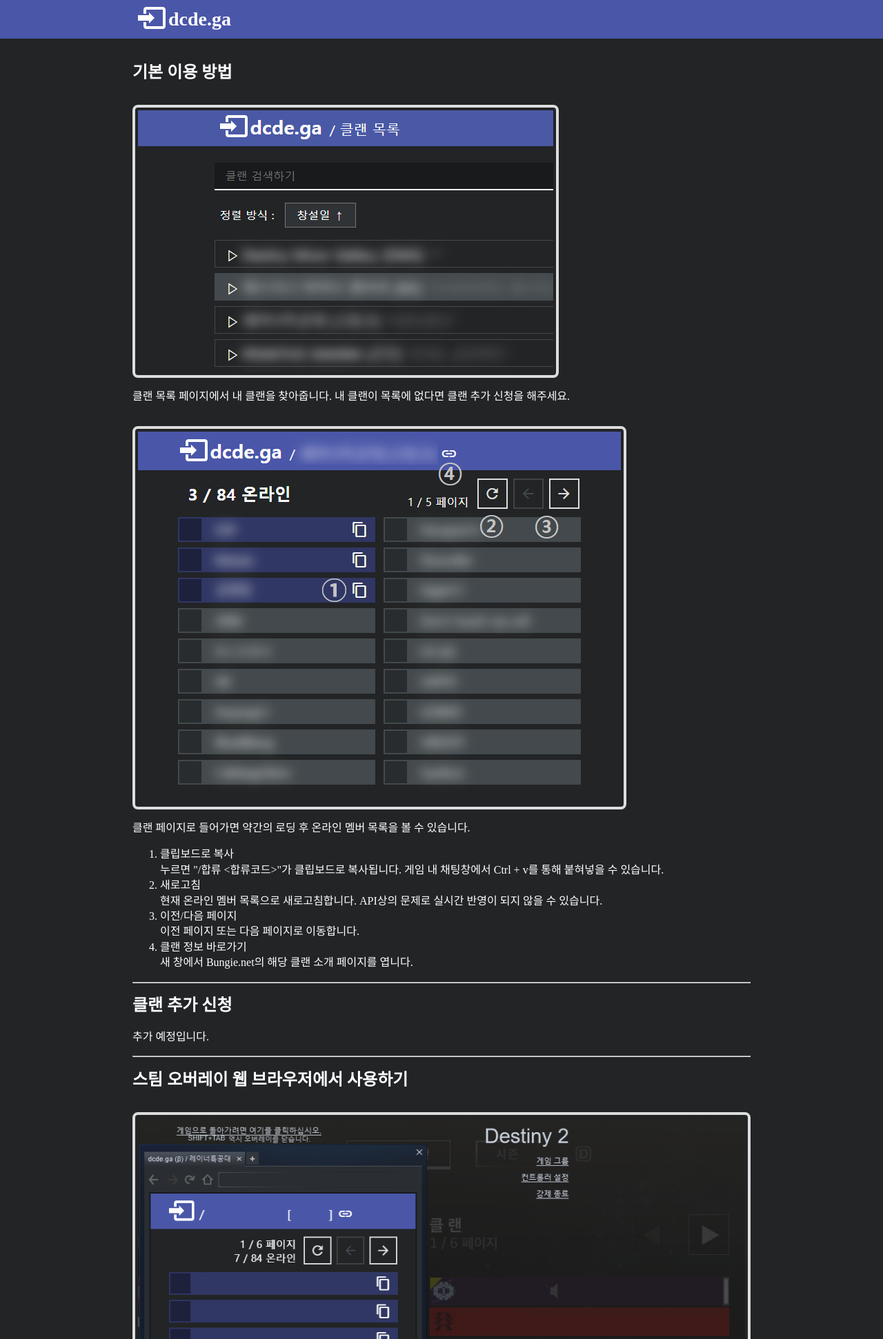
After one commit to krepe-suZette/dega.kr, a Flask app: template templates/help.html in a window 1280 px wide. The commit adds this page. Shown: the top 1942 px of the page at 69% size. Run offline with Flask 2, Linux system fonts and the light colour scheme; the template is opened without the code that fills it, so the values that code supplies are empty; parts of the project's set-up code (start-up, migrations or seed data) failed here and were passed over.

Commit message:
Add help page

```diff
--- a/static/style.css
+++ b/static/style.css
@@ -43,6 +43,10 @@ nav {
     display: flex;
 }
 
+section {
+    padding: 1rem 0;
+}
+
 .container {
     margin: 0 auto;
     max-width: 1280px;
@@ -66,9 +70,11 @@ a:link, a:visited, a:hover {
 }
 ul {
     list-style: none;
-    line-height: 1.2em;
     margin: 0;
     padding: 0;
+}
+ul, ol, p {
+    line-height: 1.4em;
 }
 select {
     -webkit-appearance: none;
@@ -337,6 +343,7 @@ input[type="search"]:focus::-webkit-search-cancel-button {
 section.root {
     /* height: 100vh; */
     margin-bottom: 4rem;
+    padding: 0;
 }
 section.root * {
     text-align: center;
@@ -346,6 +353,7 @@ section.root * {
     border: 0.25rem solid #dddddd;
     border-radius: 0.5rem;
     padding: 0.25rem;
+    margin: 2rem 0 1rem;
     display: block;
     object-fit: contain;
     max-width: 100%;
--- /dev/null
+++ b/templates/help.html
@@ -0,0 +1,46 @@
+{% extends 'layout.html' %}
+
+{% block header %}
+{{ super() }}
+{% endblock %}
+
+{% block content %}
+<section>
+  <h2>기본 이용 방법 </h2>
+  <img src="/static/img/help_1.png" alt="클랜 목록 페이지" class="desc-img">
+  <p>클랜 목록 페이지에서 내 클랜을 찾아줍니다. 내 클랜이 목록에 없다면 클랜 추가 신청을 해주세요.</p>
+  <img src="/static/img/help_2.png" alt="클랜 페이지" class="desc-img">
+  <p>클랜 페이지로 들어가면 약간의 로딩 후 온라인 멤버 목록을 볼 수 있습니다. </p>
+  <ol>
+    <li>클립보드로 복사<br />누르면 "/합류 &lt;합류코드&gt;"가 클립보드로 복사됩니다. 게임 내 채팅창에서 Ctrl + v를 통해 붙혀넣을 수 있습니다.</li>
+    <li>새로고침<br />현재 온라인 멤버 목록으로 새로고침합니다. API상의 문제로 실시간 반영이 되지 않을 수 있습니다.</li>
+    <li>이전/다음 페이지<br />이전 페이지 또는 다음 페이지로 이동합니다.</li>
+    <li>클랜 정보 바로가기<br />새 창에서 Bungie.net의 해당 클랜 소개 페이지를 엽니다.</li>
+  </ol>
+
+  <hr>
+
+  <h2>클랜 추가 신청</h2>
+  <p>추가 예정입니다.</p>
+
+  <hr>
+
+  <h2>스팀 오버레이 웹 브라우저에서 사용하기</h2>
+  <img src="/static/img/2.png" alt="스팀 오버레이" class="desc-img">
+  <p><b>dcde.ga</b>를 스팀 오버레이 웹 브라우저와 함께 사용하면 더욱 간편하게 서비스를 이용할 수 있습니다.</p>
+  <img src="/static/img/help_3.png" alt="스팀 오버레이" class="desc-img">
+  <p>게임 화면에서 스팀 오버레이 단축키(기본값: Shift+Tab)을 사용하면 위와 같은 화면이 나옵니다.</p>
+  <ol>
+    <li>웹 브라우저<br>실행시 설정한 홈페이지가 오버레이 안에서 열립니다.</li>
+    <li>설정<br>웹 브라우저를 비롯한 설정이 가능합니다.</li>
+  </ol>
+  <img src="/static/img/help_4.png" alt="스팀 오버레이 설정" class="desc-img">
+  <p>설정 > 웹 브라우저를 눌러주세요. 웹 브라우저 홈페이지(3)를 자신이 속한 클랜 페이지 주소로 변경하면 더 편하게 이용이 가능합니다.</p>
+  <hr>
+
+  <h2>주의사항</h2>
+  <p>Bungie.net 설정의 "계정 & 연결" 탭에서 "공개 프로필에 표시" 설정을 활성화하지 않은 경우 온라인이더라도 합류 코드 복사가 불가능 할 수 있습니다. 설정을 다시 해준 후 관리자에게 요청해주세요.</p>
+  <p>이미 등록된 자신의 정보를 삭제하고 싶다면 디스코드 Krepe#4364 또는 트위터 <a href="https://twitter.com/krepe_suZette">@krepe_suZette</a>로 연락해주세요.</p>
+  <p>본 사이트는 Chrome 또는 Chromium 기반 브라우저에 최적화되어 있습니다.</p>
+</section>
+{% endblock %}
```
Also changed, not shown: static/img/help_1.png (added), static/img/help_2.png (added), static/img/help_3.png (added), static/img/help_4.png (added).
